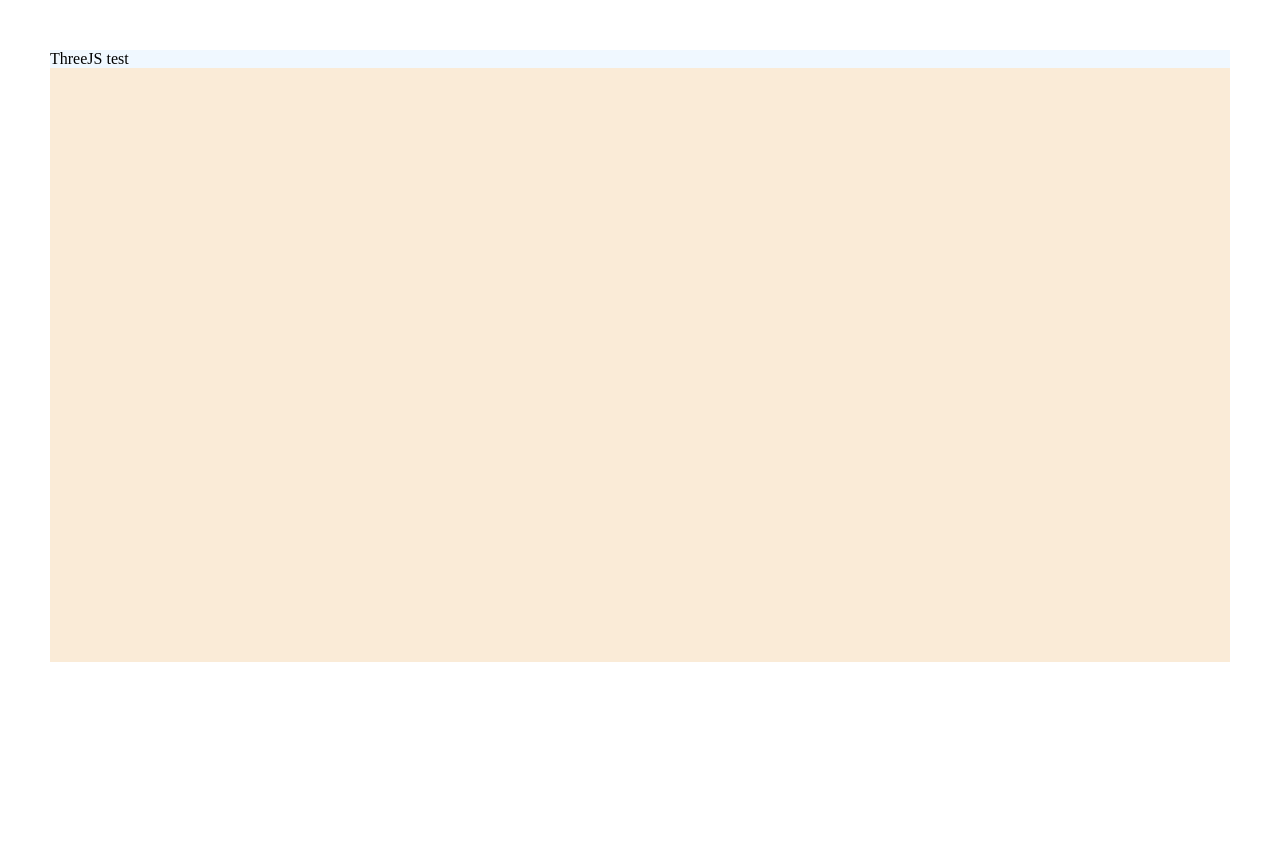
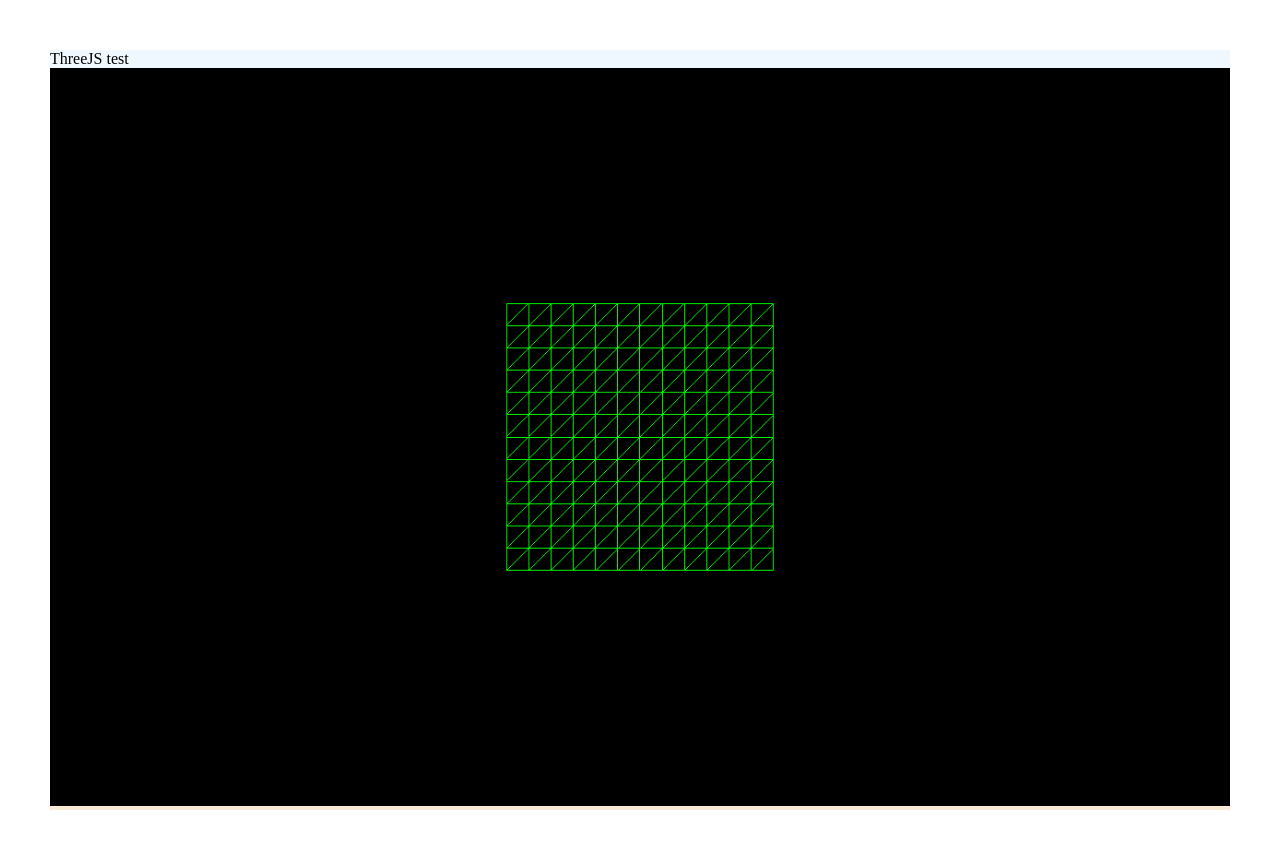
Before and after one commit to AndyDenny/AndyDenny.github.io, a plain HTML site: page index.html in a window 1280 px wide. Before the commit the page ends 800 px from the top, so only its background shows below. Drawn offline with Linux system fonts and the light colour scheme.

Commit message:
Hello Wolrd ThreeJS

```diff
--- a/index.html
+++ b/index.html
@@ -5,6 +5,7 @@
     <meta name="viewport"
           content="width=device-width, user-scalable=no, initial-scale=1.0, maximum-scale=1.0, minimum-scale=1.0">
     <meta http-equiv="X-UA-Compatible" content="ie=edge">
+    <link rel="icon" href="favicon.ico"/>
     <link rel="stylesheet" href="style.css">
     <script src="js/three.min.js"></script>
     <script src="js/script.js"></script>
--- a/js/script.js
+++ b/js/script.js
@@ -1,3 +1,33 @@
 document.addEventListener("DOMContentLoaded",function () {
+
+   let wwidth = window.innerWidth;
+   let wheight = window.innerHeight;
+
+
+   let canvas = document.querySelector("canvas");
+   canvas.setAttribute("width",wwidth);
+   canvas.setAttribute("height",wheight);
+
+   let renderer = new THREE.WebGLRenderer({canvas:canvas});
+   renderer.setClearColor(0x000000);
+
+
+   let scene = new THREE.Scene();
+
+   let camera = new THREE.PerspectiveCamera(45, wwidth/wheight, 0.1, 5000);
+   camera.position.set(0,0,1000);
+
+   let light = new THREE.AmbientLight(0xffffff);
+   scene.add(light);
+
+   let geometry = new THREE.PlaneGeometry(300,300,12,12);
+   let material = new THREE.MeshBasicMaterial({color: 0x00ff00, wireframe:true})
+   let mesh = new THREE.Mesh(geometry,material);
+
+   scene.add(mesh);
+
+   renderer.render(scene,camera);
+
+
    console.log("page ready");
 });
```
Also changed, not shown: favicon.ico (added).
